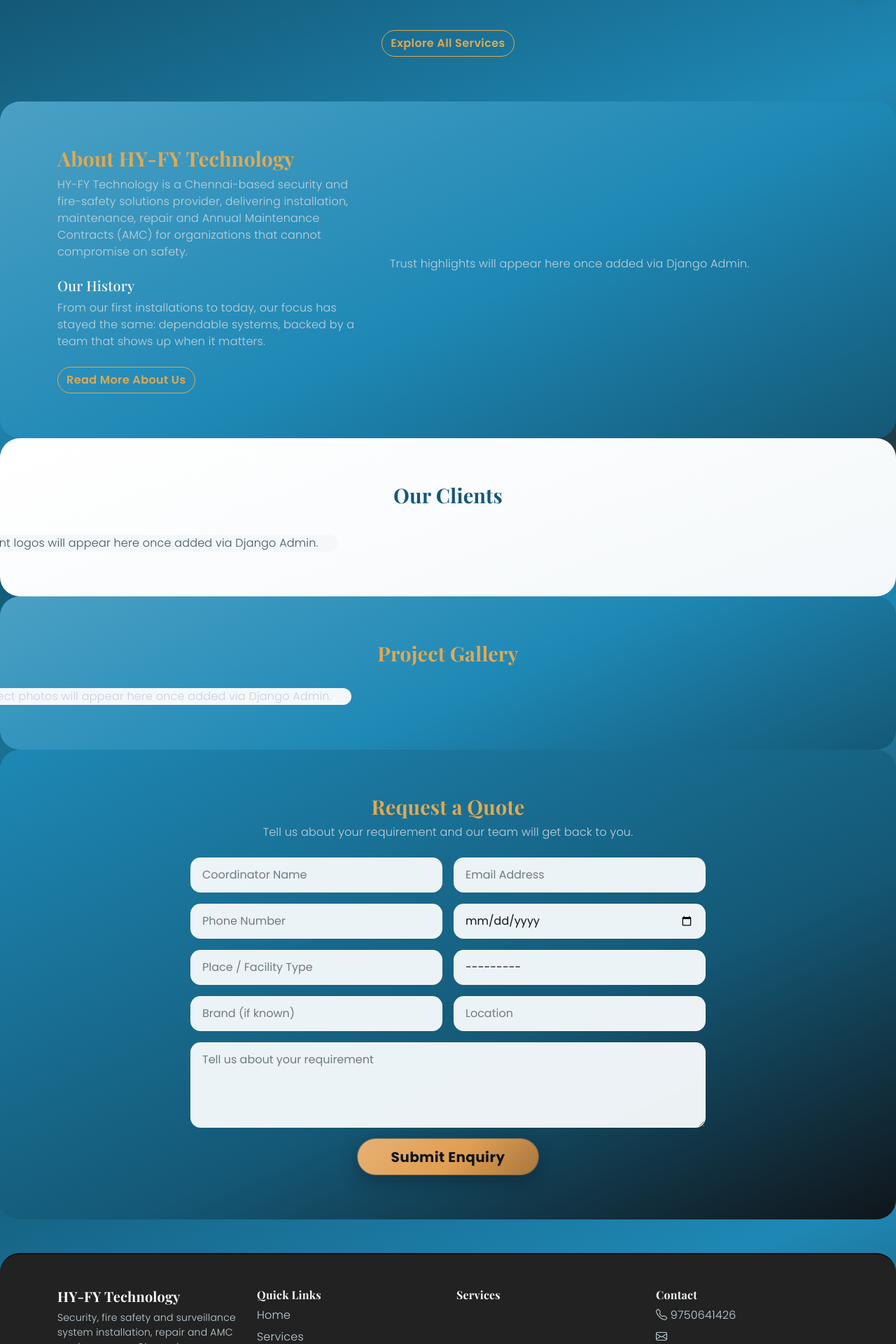
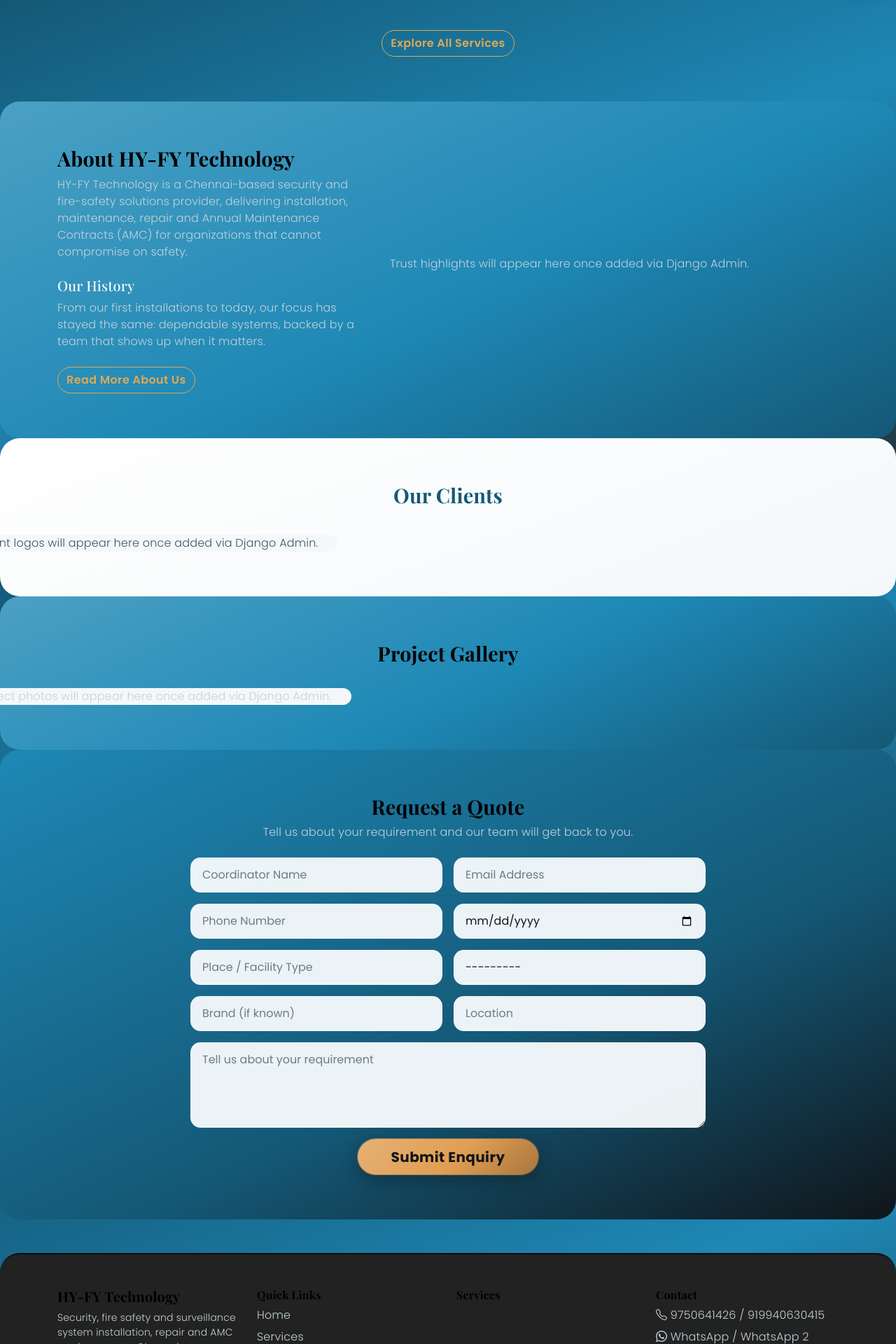
Before and after one commit to swift-webworks/hyfy-Tech, a Django app: page / in a window 1280 px wide. Shown: the part 800-2720 px from the top of the page at 70% size. Run offline with Django 5.2, Linux system fonts and the light colour scheme; data that the repository does not hold is empty; some libraries are stand-ins or nearby versions; some web fonts are replaced.

Commit message:
new update

```diff
--- a/core/context_processors.py
+++ b/core/context_processors.py
@@ -8,9 +8,11 @@
         "SITE_NAME": settings.SITE_NAME,
         "SITE_URL": settings.SITE_URL,
         "COMPANY_PHONE": settings.COMPANY_PHONE,
+        "COMPANY_PHONE_2": settings.COMPANY_PHONE_2,
         "COMPANY_EMAIL": settings.COMPANY_EMAIL,
         "COMPANY_ADDRESS": settings.COMPANY_ADDRESS,
         "WHATSAPP_NUMBER": settings.WHATSAPP_NUMBER,
+        "WHATSAPP_NUMBER_2": settings.WHATSAPP_NUMBER_2,
         "GOOGLE_MAPS_EMBED_URL": settings.GOOGLE_MAPS_EMBED_URL,
         "GOOGLE_ANALYTICS_ID": settings.GOOGLE_ANALYTICS_ID,
         "nav_categories": ServiceCategory.objects.filter(active=True).order_by("display_order"),
--- a/hy_fy_project/settings.py
+++ b/hy_fy_project/settings.py
@@ -188,7 +188,9 @@
 GOOGLE_MAPS_EMBED_URL = env("GOOGLE_MAPS_EMBED_URL", default="")
 GOOGLE_ANALYTICS_ID = env("GOOGLE_ANALYTICS_ID", default="")
 WHATSAPP_NUMBER = env("WHATSAPP_NUMBER", default="919750641426")
+WHATSAPP_NUMBER_2 = env("WHATSAPP_NUMBER_2", default="919940630415")
 COMPANY_PHONE = env("COMPANY_PHONE", default="9750641426")
+COMPANY_PHONE_2 = env("COMPANY_PHONE_2", default="919940630415")
 COMPANY_EMAIL = env("COMPANY_EMAIL", default="hyfy.technology@hotmail.com")
 COMPANY_ADDRESS = env(
     "COMPANY_ADDRESS",
--- a/static/css/style.css
+++ b/static/css/style.css
@@ -18,6 +18,7 @@
 
   /* Gold highlight — dedicated to anything needing visibility: links, hover, badges */
   --highlight:       #E0A952;
+  --heading-black:   #000000;
   --highlight-light: #E6B175;
   --highlight-deep:  #A8763E;
 
@@ -36,6 +37,7 @@
   --gradient-sheen:   linear-gradient(120deg, rgba(255,255,255,.12) 0%, rgba(255,255,255,0) 40%);
   --shadow-velvet:    0 10px 30px rgba(16,21,26,.5);
   --shadow-gold-glow: 0 0 0 1px rgba(224,158,82,.5), 0 8px 24px rgba(16,21,26,.4);
+    --text-halo:        0 0 1px rgba(255,255,255,.9), 0 0 7px rgba(255,255,255,.3);
   --radius-lg: 1.75rem;
   --radius-md: 1.25rem;
   --radius-sm: 0.9rem;
@@ -66,7 +68,7 @@
 .trust-card-content strong {
   font-family: "Playfair Display", serif;
   font-weight: 700;
-  color: var(--silk);
+  color: var(--heading-black);
 }
 p { color: var(--silk-dim); }
 a { color: var(--highlight); }
@@ -194,11 +196,11 @@
   border-top: 3px solid var(--accent);
   border-radius: 0 0 var(--radius-lg) var(--radius-lg);
 }
-.page-header h1 { color: var(--silk); }
+.page-header h1 { color: var(--heading-black); }
 .page-header .lead { color: var(--silk-dim); }
 .breadcrumb a { color: var(--highlight); }
 .breadcrumb-item.active { color: var(--silk-dim); }
-
+.section-title { font-size: 1.8rem; margin-bottom: .5rem; color: var(--heading-black); }0
 /* ---------- Service cards ---------- */
 .service-card {
   background: var(--gradient-card);
--- a/templates/base.html
+++ b/templates/base.html
@@ -82,7 +82,13 @@
 <div class="fab-menu" id="fabMenu">
   <div class="fab-options">
     <a href="https://wa.me/{{ WHATSAPP_NUMBER }}" target="_blank" rel="noopener" class="fab-option fab-whatsapp" aria-label="Chat on WhatsApp"><i class="bi bi-whatsapp"></i></a>
+    {% if WHATSAPP_NUMBER_2 %}
+    <a href="https://wa.me/{{ WHATSAPP_NUMBER_2 }}" target="_blank" rel="noopener" class="fab-option fab-whatsapp" aria-label="Chat on WhatsApp (alternate number)"><i class="bi bi-whatsapp"></i></a>
+    {% endif %}
     <a href="tel:{{ COMPANY_PHONE }}" class="fab-option fab-call" aria-label="Call us"><i class="bi bi-telephone-fill"></i></a>
+    {% if COMPANY_PHONE_2 %}
+    <a href="tel:{{ COMPANY_PHONE_2 }}" class="fab-option fab-call" aria-label="Call us (alternate number)"><i class="bi bi-telephone-fill"></i></a>
+    {% endif %}
     <a href="{% url 'core:contact' %}#enquiry" class="fab-option fab-quote" aria-label="Request a quote"><i class="bi bi-file-earmark-text-fill"></i></a>
   </div>
   <button type="button" class="fab-toggle" id="fabToggle" aria-label="Open contact options" aria-expanded="false">
--- a/templates/home.html
+++ b/templates/home.html
@@ -10,8 +10,8 @@
       <div class="col-lg-6 order-2 order-lg-1">
         <span class="hero-eyebrow">Chennai's Trusted Fire &amp; Security Specialists</span>
         <h1 class="hero-title">Fire Alarm, CCTV &amp; <em>Security Systems</em></h1>
-        <p class="lead">Installed, tested and maintained by certified technicians — protecting Hospitals, Offices, Homes and
-          industries across Chennai & All over Tamil Nadu.</p>
+        <p class="lead">Installed, tested and maintained by certified technicians — protecting Industries ,hospitals, schools, offices,and commercial
+buildings I didn't know I'm talking about my title. I'm very well prepared, so turn on my face. across Chennai & All over Tamil Nadu.</p>
         <div class="d-flex flex-wrap gap-3 mt-4">
           <a href="#enquiry" class="btn btn-cta btn-lg">Request a Quote</a>
           <a href="{% url 'core:services' %}" class="btn btn-outline-light btn-lg">Explore Our Services</a>
--- a/templates/includes/footer.html
+++ b/templates/includes/footer.html
@@ -26,7 +26,8 @@
       <div class="col-md-3">
         <h6>Contact</h6>
         <ul class="list-unstyled footer-links">
-          <li><i class="bi bi-telephone"></i> <a href="tel:{{ COMPANY_PHONE }}">{{ COMPANY_PHONE }}</a></li>
+          <li><i class="bi bi-telephone"></i> <a href="tel:{{ COMPANY_PHONE }}">{{ COMPANY_PHONE }}</a>{% if COMPANY_PHONE_2 %} / <a href="tel:{{ COMPANY_PHONE_2 }}">{{ COMPANY_PHONE_2 }}</a>{% endif %}</li>
+          <li><i class="bi bi-whatsapp"></i> <a href="https://wa.me/{{ WHATSAPP_NUMBER }}" target="_blank" rel="noopener">WhatsApp</a>{% if WHATSAPP_NUMBER_2 %} / <a href="https://wa.me/{{ WHATSAPP_NUMBER_2 }}" target="_blank" rel="noopener">WhatsApp 2</a>{% endif %}</li>
           <li><i class="bi bi-envelope"></i> <a href="mailto:{{ COMPANY_EMAIL }}">{{ COMPANY_EMAIL }}</a></li>
           <li><i class="bi bi-geo-alt"></i> {{ COMPANY_ADDRESS }}</li>
         </ul>
```
